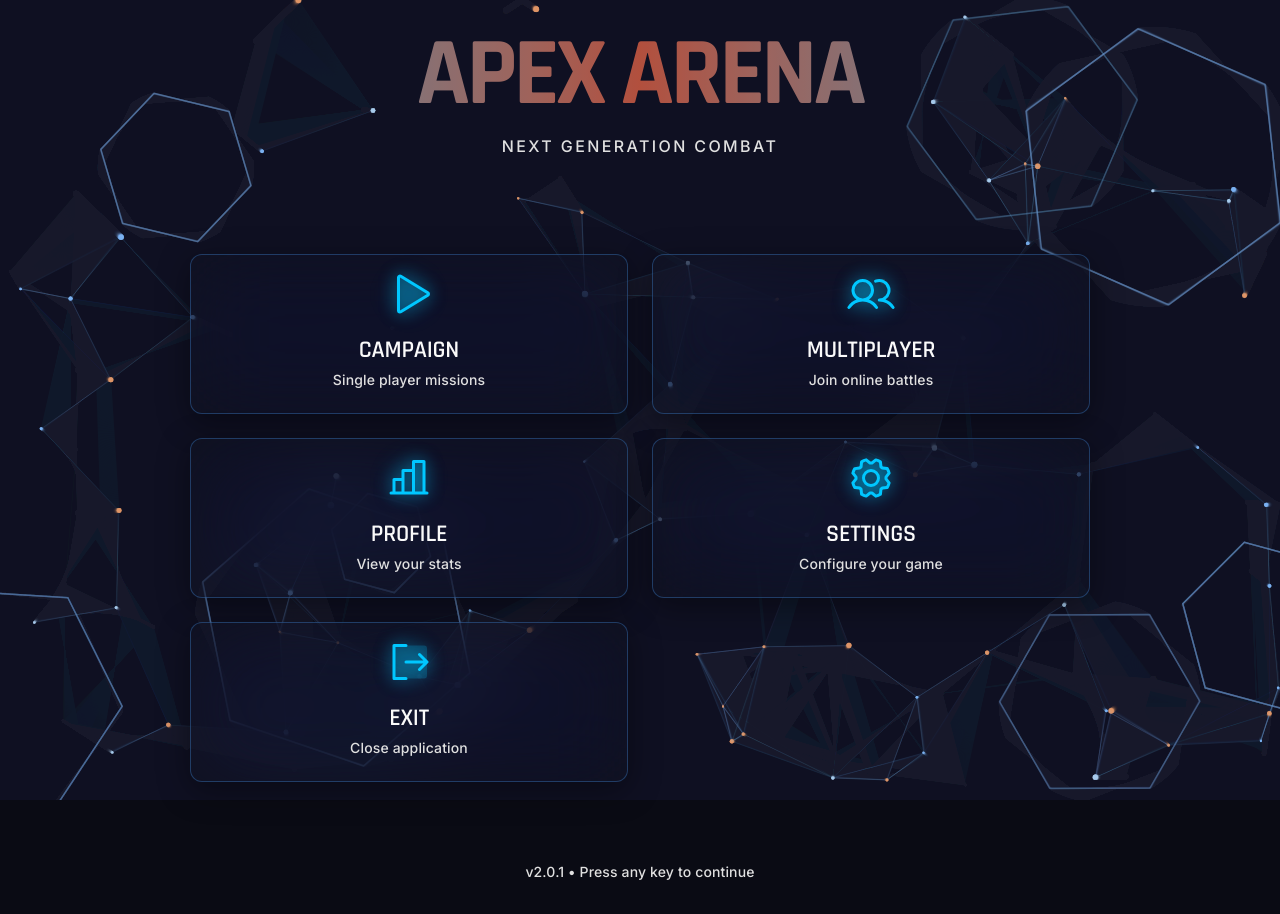
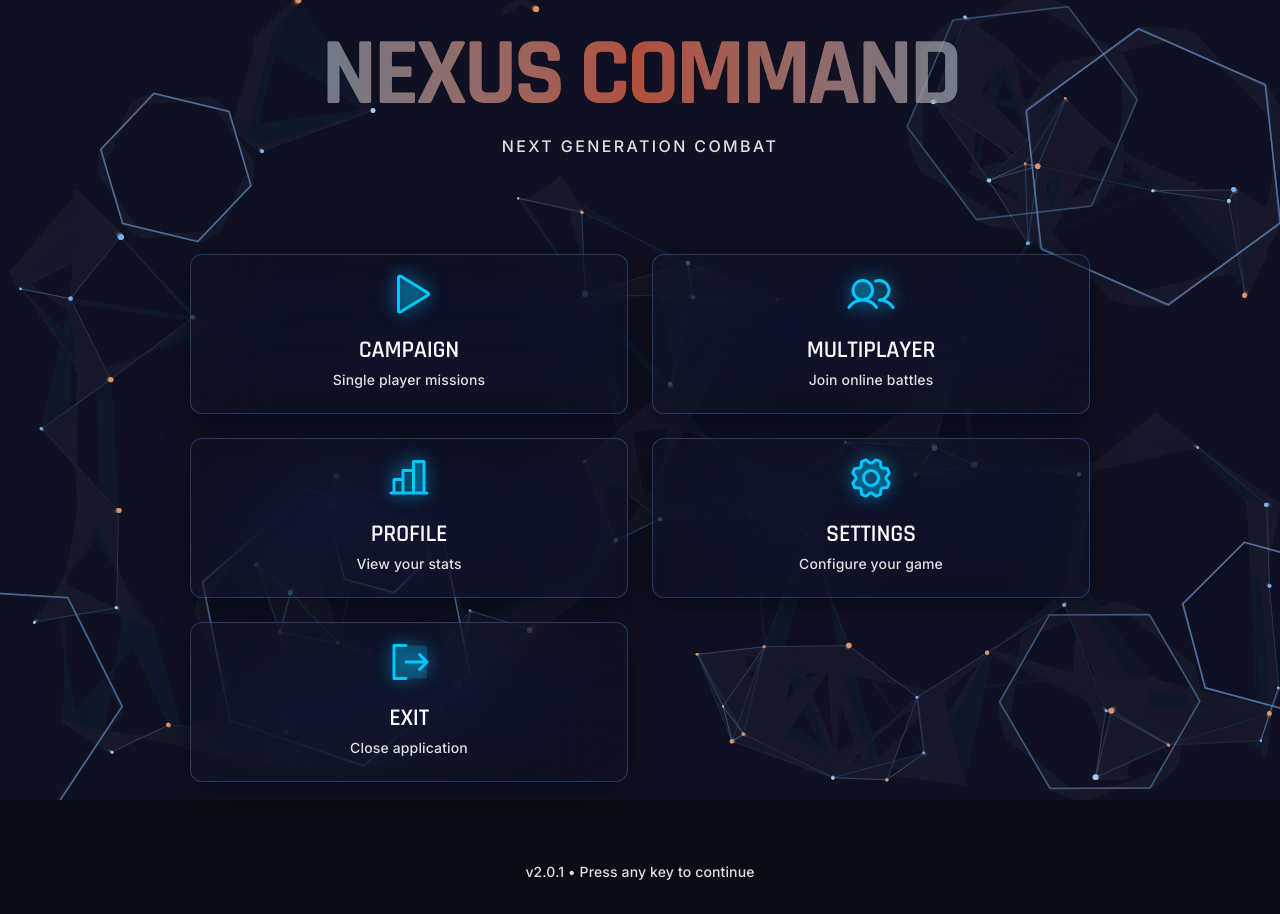
Before and after one commit to johndoe6345789/nexus-command, a React (Vite) app: page / in a window 1280 px wide. Built offline with nearby package versions, Linux system fonts and the light colour scheme.

Commit message:
Generated by Spark: APEX ARENA is a bit of a crass name

```diff
--- a/index.html
+++ b/index.html
@@ -4,7 +4,7 @@
 <head>
     <meta charset="UTF-8" />
     <meta name="viewport" content="width=device-width, initial-scale=1.0" />
-    <title>APEX ARENA</title>
+    <title>NEXUS COMMAND</title>
     <link rel="preconnect" href="https://fonts.googleapis.com">
     <link rel="preconnect" href="https://fonts.gstatic.com" crossorigin>
     <link href="https://fonts.googleapis.com/css2?family=Inter:wght@400;500;600;700;800;900&family=Rajdhani:wght@400;500;600;700;800;900&display=swap" rel="stylesheet">
--- a/src/App.tsx
+++ b/src/App.tsx
@@ -18,7 +18,7 @@ function App() {
 
   const handleNavigate = (screen: string) => {
     if (screen === 'exit') {
-      if (confirm('Exit APEX ARENA?')) {
+      if (confirm('Exit NEXUS COMMAND?')) {
         window.close()
       }
       return
--- a/src/components/MainMenu.tsx
+++ b/src/components/MainMenu.tsx
@@ -43,7 +43,7 @@ export function MainMenu({ onNavigate }: MainMenuProps) {
               animation: 'glow-pulse 3s ease-in-out infinite',
             }}
           >
-            APEX ARENA
+            NEXUS COMMAND
           </Typography>
           <Typography
             variant="body1"
```
Also changed, not shown: 2 other files (tests, documents, lock files or other folders).
